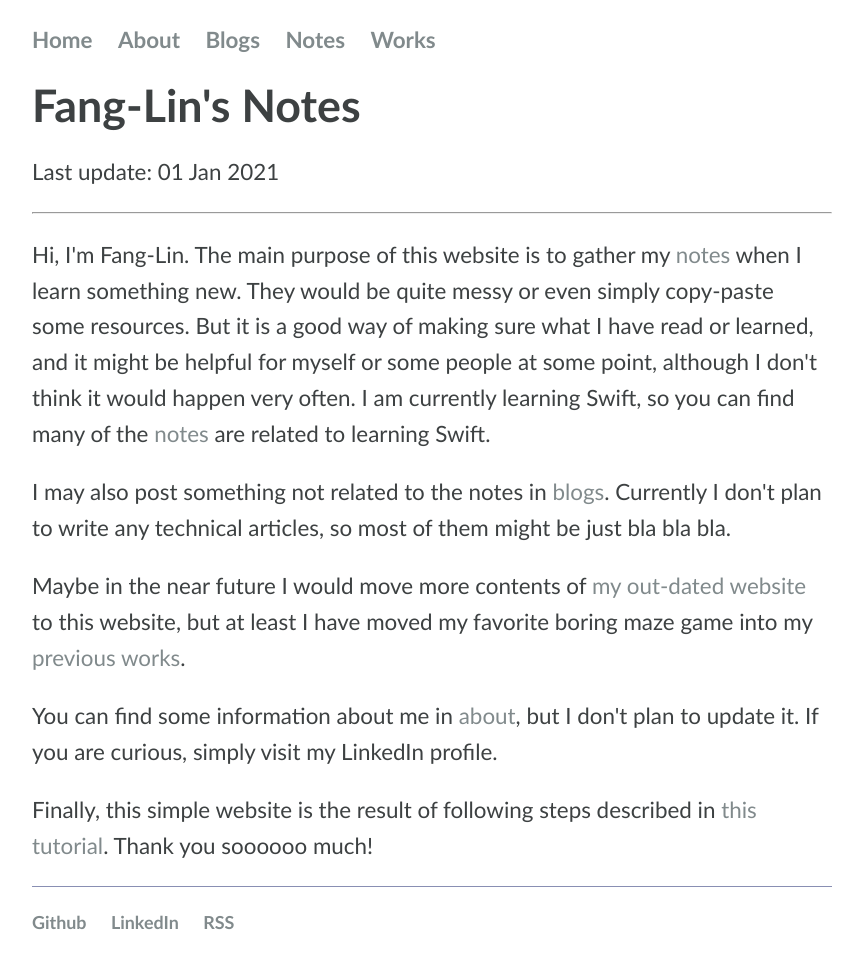
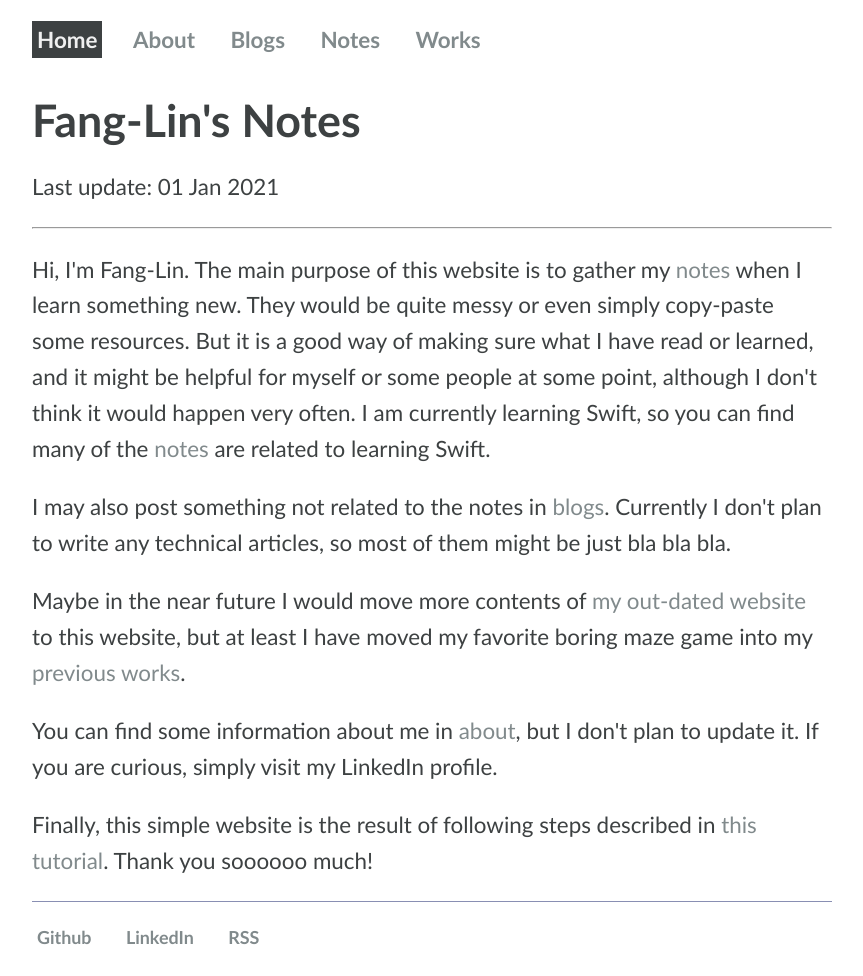
Before and after one commit to FangLinHe/FangLinHe.github.io, a Jekyll site: the page built from index.html, in a window 1280 px wide. Shown: the whole page, without its empty margins (208-1071 px from the left). Built offline with Jekyll 4.4.1, drawn with Linux system fonts in a browser that asks for light colours.

Commit message:
Highlight current page on top list

```diff
--- a/_config.yml
+++ b/_config.yml
@@ -1,3 +1,17 @@
 name: Fang-Lin He
 markdown: kramdown
 permalink: /:categories/:year/:month/:day/:title
+
+navigation:
+- text: Home
+  url: /
+- text: About
+  url: /about/
+- text: Blogs
+  url: /blogs/
+  layout: post
+- text: Notes
+  url: /notes/
+  layout: post
+- text: Works
+  url: /works/
--- a/_layouts/default.html
+++ b/_layouts/default.html
@@ -10,16 +10,25 @@
   <body>
     <nav>
       <ul>
-        <li><a href="/">Home</a></li>
-        <li><a href="/about">About</a></li>
-        <li><a href="/blogs">Blogs</a></li>
-        <li><a href="/notes">Notes</a></li>
-        <li><a href="/works">Works</a></li>
+      {% assign url = page.url | remove:'index.html' %}
+      {% assign categories = url | split: "/" %}
+      {% assign matchURL = "/" %}
+      {% if categories.size > 1 %}
+        {% assign matchURL = matchURL | append: categories[1] | append: "/" %}
+      {% endif %}
+
+      {% for link in site.navigation %}
+      <li {% if url == link.url or link.url == matchURL %}class="active"{% endif %}>
+          <a href="{{link.url}}" title="{{link.title}}">{{link.text}}</a>
+      </li>
+      {% endfor %}
       </ul>
     </nav>
     <div class="container">
 
-    <h1>{{ page.title }}</h1>
+    <h1>
+      {{ page.title }}
+    </h1>
 
     {{ content }}
 
--- a/css/main.css
+++ b/css/main.css
@@ -60,3 +60,19 @@ ul.posts li {
   font-size: 0.8em;
   line-height: 0.8em;
 }
+
+li.active {
+}
+
+li a {
+  padding: 5px;
+}
+
+li.active a {
+  color: #f0f0f0;
+  background-color: #3d4142;
+}
+
+nav {
+  margin-bottom: 2em;
+}
```
